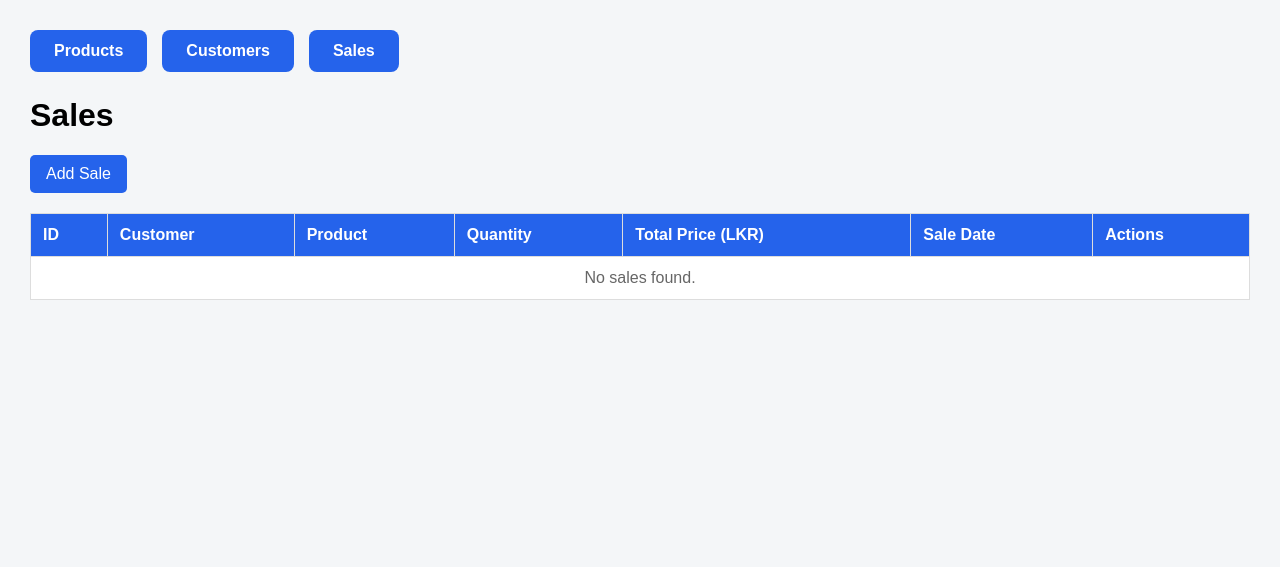
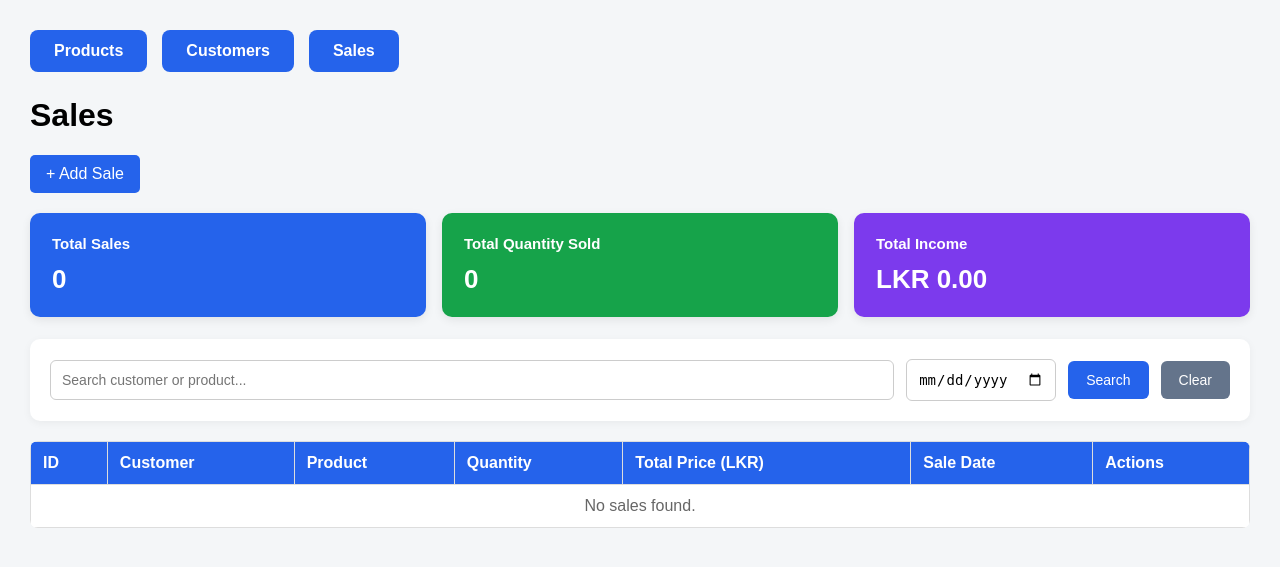
Before and after one commit to pubudulakshitha8224/computer_shop_laravel, a Laravel app: page /sales in a window 1280 px wide. Shown: the top 567 px of the page. Run offline with Laravel 12, Linux system fonts and the light colour scheme; data that the repository does not hold is empty.

Commit message:
Add sales summary cards and filters

```diff
--- a/app/Http/Controllers/SaleController.php
+++ b/app/Http/Controllers/SaleController.php
@@ -1,4 +1,5 @@
 <?php
+
 namespace App\Http\Controllers;
 
 use App\Models\Customer;
@@ -10,13 +11,42 @@ use Illuminate\Validation\ValidationException;
 
 class SaleController extends Controller
 {
-    public function index()
+    public function index(Request $request)
     {
+        $search = $request->search;
+        $saleDate = $request->sale_date;
+
         $sales = Sale::with('customer')
+            ->when($search, function ($query, $search) {
+                $query->where(function ($q) use ($search) {
+                    $q->where('product_name', 'like', "%{$search}%")
+                        ->orWhereHas('customer', function ($customerQuery) use ($search) {
+                            $customerQuery->where(
+                                'customer_name',
+                                'like',
+                                "%{$search}%"
+                            );
+                        });
+                });
+            })
+            ->when($saleDate, function ($query, $saleDate) {
+                $query->whereDate('sale_date', $saleDate);
+            })
             ->orderBy('id', 'desc')
-            ->get();
+           ->get();
 
-        return view('sales.index', compact('sales'));
+$totalSalesCount = $sales->count();
+$totalQuantity = $sales->sum('quantity');
+$totalSalesAmount = $sales->sum('total_price');
+
+return view('sales.index', compact(
+    'sales',
+    'search',
+    'saleDate',
+    'totalSalesCount',
+    'totalQuantity',
+    'totalSalesAmount'
+));
     }
 
     public function create()
@@ -156,9 +186,7 @@ class SaleController extends Controller
             );
 
             if ($oldProductId == $newProductId) {
-                $newProduct->quantity =
-                    $availableStock - $quantity;
-
+                $newProduct->quantity = $availableStock - $quantity;
                 $newProduct->save();
             } else {
                 $oldProduct->increment('quantity', $sale->quantity);
--- a/resources/views/sales/index.blade.php
+++ b/resources/views/sales/index.blade.php
@@ -7,6 +7,10 @@
     <title>Sales - Computer Shop</title>
 
     <style>
+        * {
+            box-sizing: border-box;
+        }
+
         body {
             font-family: Arial, sans-serif;
             margin: 30px;
@@ -60,6 +71,116 @@
             padding: 12px;
             border-radius: 5px;
             margin-bottom: 20px;
+        }
+
+        /* Sales Summary Cards */
+
+        .summary-cards {
+            display: grid;
+            grid-template-columns: repeat(3, 1fr);
+            gap: 16px;
+            margin-bottom: 22px;
+        }
+
+        .summary-card {
+            padding: 22px;
+            border-radius: 10px;
+            color: white;
+            box-shadow: 0 3px 10px rgba(0, 0, 0, 0.08);
+            transition: all 0.3s ease;
+        }
+
+        .summary-card:hover {
+            transform: translateY(-5px);
+            box-shadow: 0 7px 15px rgba(0, 0, 0, 0.15);
+        }
+
+        .summary-card h3 {
+            font-size: 15px;
+            margin: 0 0 12px;
+        }
+
+        .summary-card p {
+            font-size: 26px;
+            font-weight: bold;
+            margin: 0;
+        }
+
+        .summary-card.sales {
+            background: #2563eb;
+        }
+
+        .summary-card.quantity {
+            background: #16a34a;
+        }
+
+        .summary-card.income {
+            background: #7c3aed;
+        }
+
+        /* Search and Filter */
+
+        .filter-box {
+            background: white;
+            padding: 20px;
+            border-radius: 10px;
+            margin-bottom: 20px;
+            display: flex;
+            gap: 12px;
+            flex-wrap: wrap;
+            align-items: center;
+            box-shadow: 0 2px 8px rgba(0, 0, 0, 0.05);
+        }
+
+        .filter-box input {
+            padding: 11px;
+            border: 1px solid #ccc;
+            border-radius: 6px;
+            font-size: 14px;
+        }
+
+        .search-input {
+            flex: 1;
+            min-width: 180px;
+        }
+
+        .search-button,
+        .clear-button {
+            padding: 11px 18px;
+            border: none;
+            border-radius: 6px;
+            color: white;
+            text-decoration: none;
+            cursor: pointer;
+            font-size: 14px;
+            transition: all 0.3s ease;
+        }
+
+        .search-button {
+            background: #2563eb;
+        }
+
+        .search-button:hover {
+            background: #1d4ed8;
+            transform: translateY(-3px);
+        }
+
+        .clear-button {
+            background: #64748b;
+        }
+
+        .clear-button:hover {
+            background: #475569;
+            transform: translateY(-3px);
+        }
+
+        /* Sales Table */
+
+        .table-container {
+            width: 100%;
+            overflow-x: auto;
+            background: white;
+            border-radius: 8px;
         }
 
         table {
@@ -122,7 +291,9 @@
 
     <h1>Sales</h1>
 
-    <a href="{{ route('sales.create') }}" class="add-button">Add Sale</a>
+    <a href="{{ route('sales.create') }}" class="add-button">
+        + Add Sale
+    </a>
 
     @if (session('success'))
         <div class="success">
@@ -135,6 +306,59 @@
             {{ session('error') }}
         </div>
     @endif
+
+    <!-- Sales Summary Cards -->
+
+    <div class="summary-cards">
+
+        <div class="summary-card sales">
+            <h3>Total Sales</h3>
+            <p>{{ $totalSalesCount }}</p>
+        </div>
+
+        <div class="summary-card quantity">
+            <h3>Total Quantity Sold</h3>
+            <p>{{ $totalQuantity }}</p>
+        </div>
+
+        <div class="summary-card income">
+            <h3>Total Income</h3>
+            <p>LKR {{ number_format($totalSalesAmount, 2) }}</p>
+        </div>
+
+    </div>
+
+    <!-- Search and Date Filter -->
+
+    <form action="{{ route('sales.index') }}" method="GET" class="filter-box">
+
+        <input
+            type="text"
+            name="search"
+            class="search-input"
+            placeholder="Search customer or product..."
+            value="{{ $search ?? '' }}"
+        >
+
+        <input
+            type="date"
+            name="sale_date"
+            value="{{ $saleDate ?? '' }}"
+        >
+
+        <button type="submit" class="search-button">
+            Search
+        </button>
+
+        <a href="{{ route('sales.index') }}" class="clear-button">
+            Clear
+        </a>
+
+    </form>
+
+    <!-- Sales Table -->
+
+    <div class="table-container">
 
         <table>
             <thead>
```
Also changed, not shown: other parts of resources/views/sales/index.blade.php (+61 -0 lines). Lines whose indentation alone changed are shown as unchanged.
